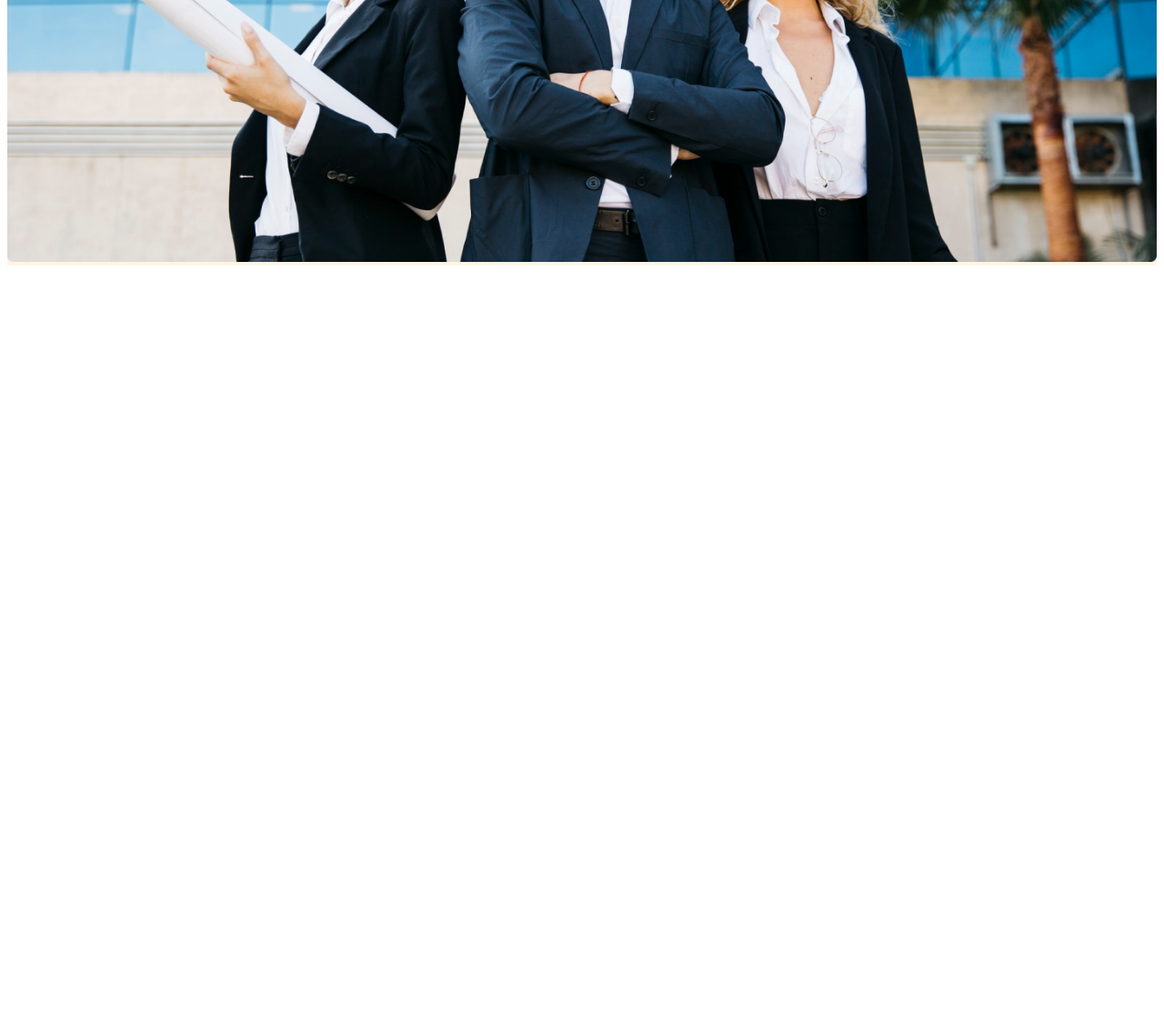
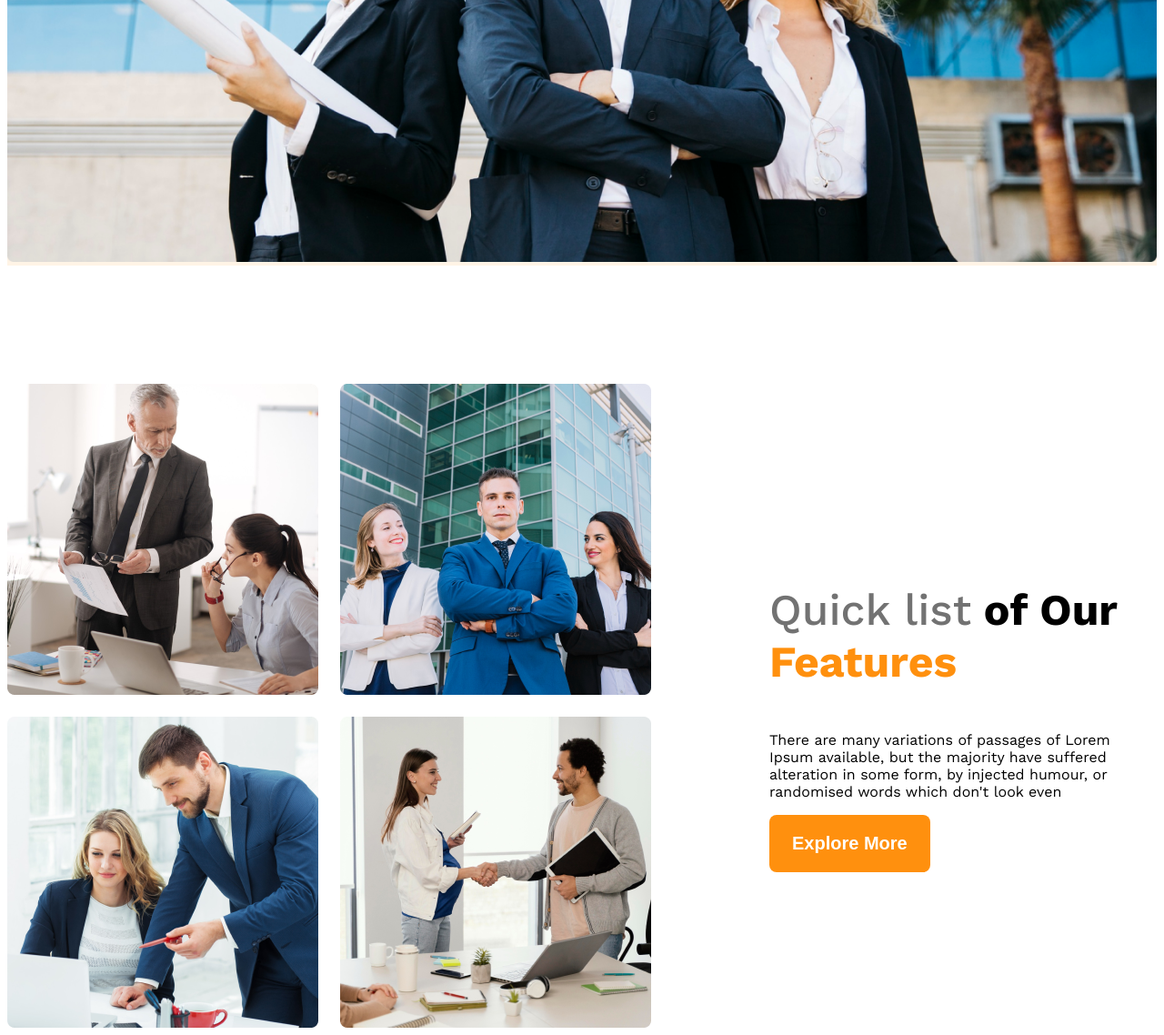
Before and after one commit to genesisnazmul/g3-architect-responsive-website, a plain HTML site: page index.html in a window 1280 px wide. Shown: the part 892-2030 px from the top of the page at 91% size. Before the commit the page ends 1192 px from the top, so only its background shows below. Drawn offline with nearby package versions, Linux system fonts and the light colour scheme.

Commit message:
added features section and teams section

```diff
--- a/index.html
+++ b/index.html
@@ -35,6 +35,22 @@
 
     </header>
     <main>
+        <section class="teams display-flex">
+            <div class="team-image-container">
+                <img src="images/team1.png" alt="">
+                <img src="images/team2.png" alt="">
+                <img src="images/team3.png" alt="">
+                <img src="images/team4.png" alt="">
+
+            </div>
+            <div class="our-features">
+                <h3 class="feature-title"><span id="quick-list" class="text-light-gray">Quick list</span> <span id="of-Our">of Our</span> <span id="Features" class="text-primary">Features</span></h3>
+                <p class="feature-description">There are many variations of passages of Lorem Ipsum available, but the
+                    majority have suffered alteration in some form, by injected humour, or randomised words which don't
+                    look even</p>
+                <button class="feature-button btn-primary">Explore More</button>
+            </div>
+        </section>
 
     </main>
     <footer>
--- a/styles/architect.css
+++ b/styles/architect.css
@@ -9,6 +9,9 @@
 /* shared styles */
 .display-flex{
     display: flex;
+}
+.text-primary{
+    color: rgba(255, 144, 14, 1);
 }
 .text-gray{
     color: #424242;
@@ -28,6 +31,13 @@
     border-radius: 8px;
     border: none;
 
+}
+main{
+    max-width: 1440px;
+    margin: 0 auto;
+}
+main > section{
+    margin-top: 130px;
 }
 
 /* header styles  */
@@ -70,6 +80,26 @@
 .banner-image{
     width: 100%;
 }
+/* team and feature related styles */
+.teams{
+    align-items: center;
+}
+.team-image-container{
+    display: grid;
+    grid-template-columns: repeat(2, 1fr);
+    gap: 24px;
+}
+.our-features{
+    margin-left: 130px;
+    max-width: 530px;
+}
+.feature-title{
+    font-size: 3rem;
+    font-weight: 700;
+}
+#quick-list {
+    font-weight: 500;
+}
 
 /* responsive media query */
 @media screen and(max-width:576px) {
```
